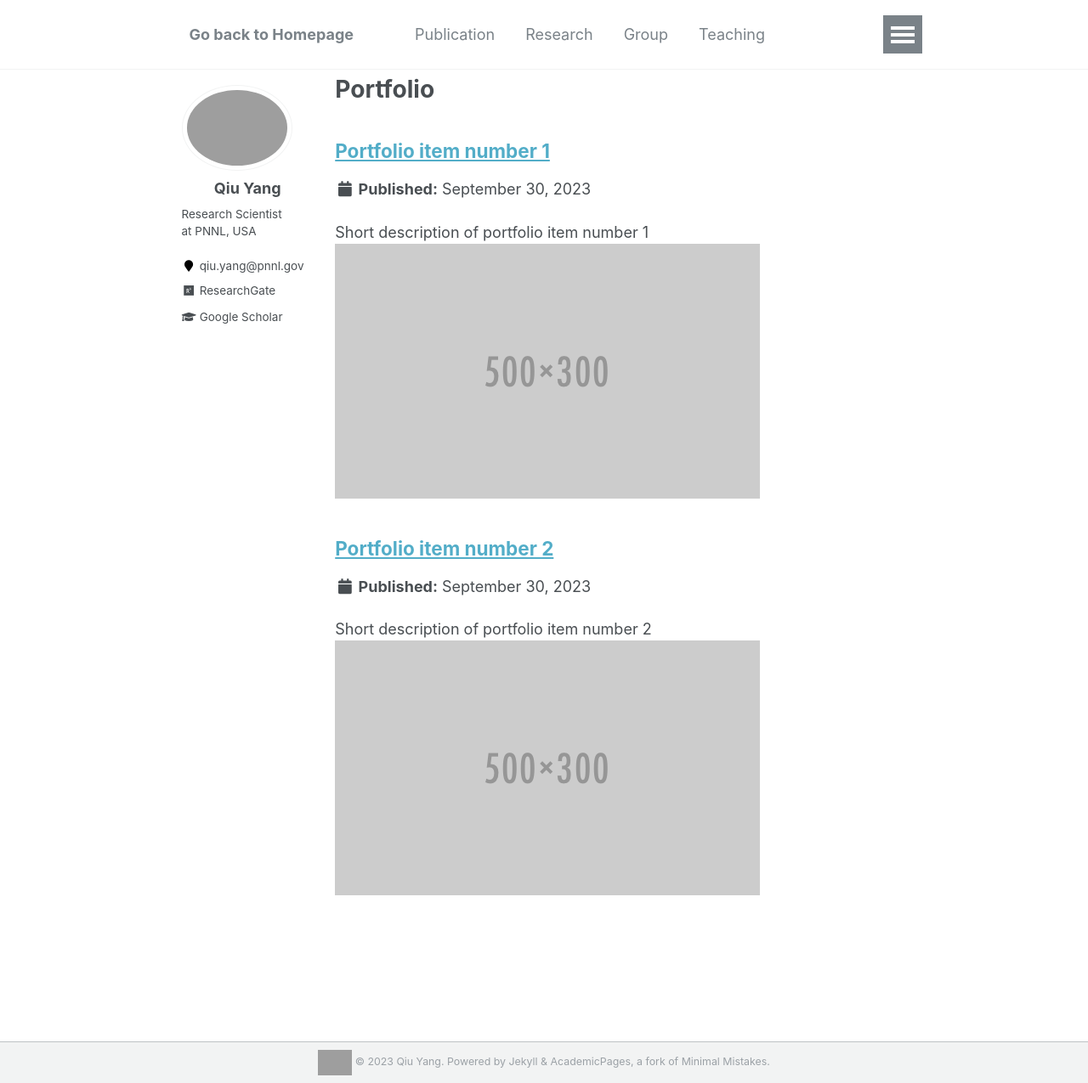
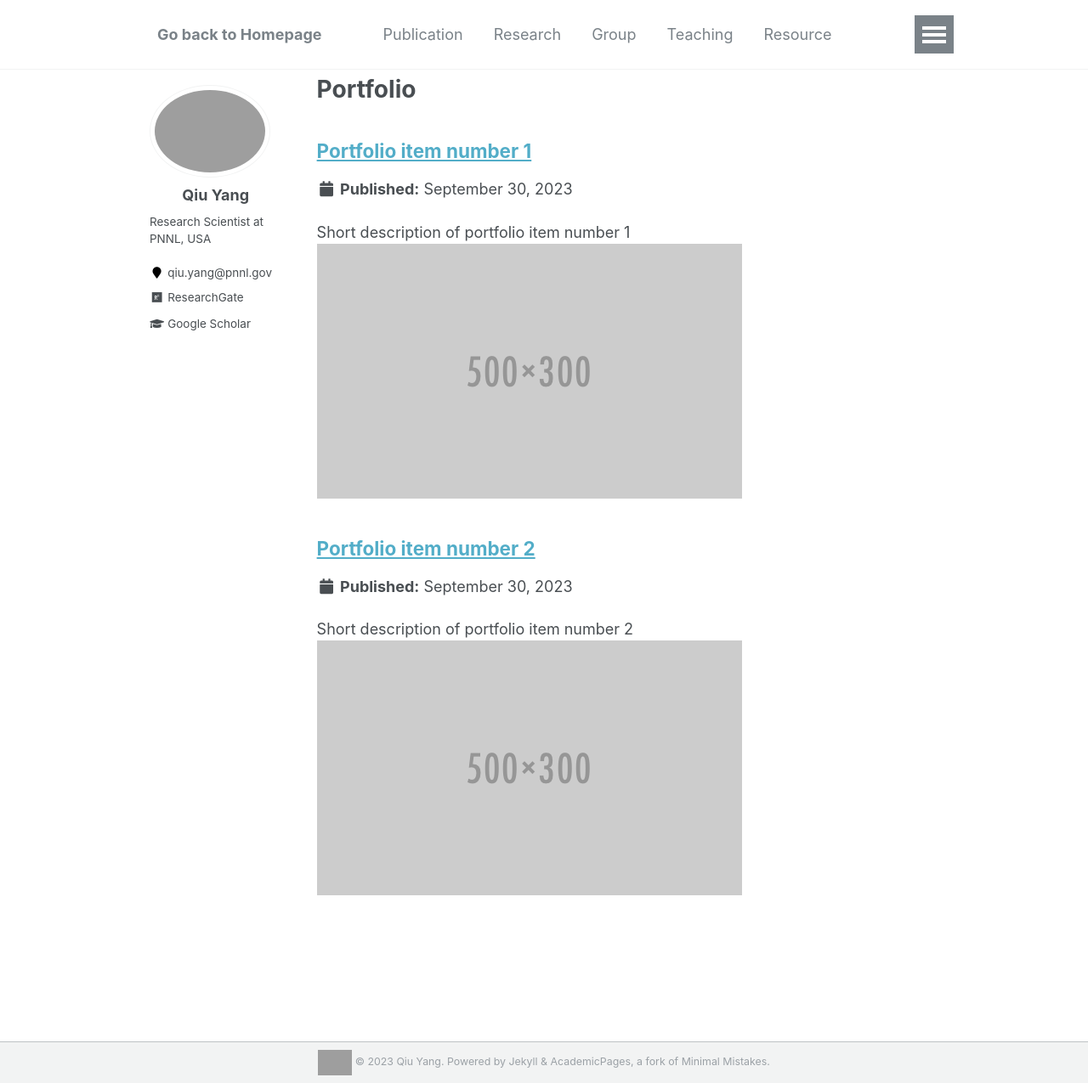
Before and after one commit to qiuyang50/qiuyang50.github.io, a Jekyll site: the page built from _pages/portfolio.html, in a window 1280 px wide and 1275 px high. Shown: the whole window at 85% size. Built offline with Jekyll 4.4.1, drawn with Linux system fonts in a browser that asks for light colours; grey boxes are pictures that could not be loaded.

Commit message:
Update _variables.scss

```diff
--- a/_sass/_variables.scss
+++ b/_sass/_variables.scss
@@ -114,7 +114,7 @@
 $medium                     : 768px !default;
 $medium-wide                : 900px !default;
 $large                      : 925px !default;
-$x-large                    : 2560px !default; /* 1280px */
+$x-large                    : 1000px !default; /* 1280px */
 
 /*
    Grid
```
